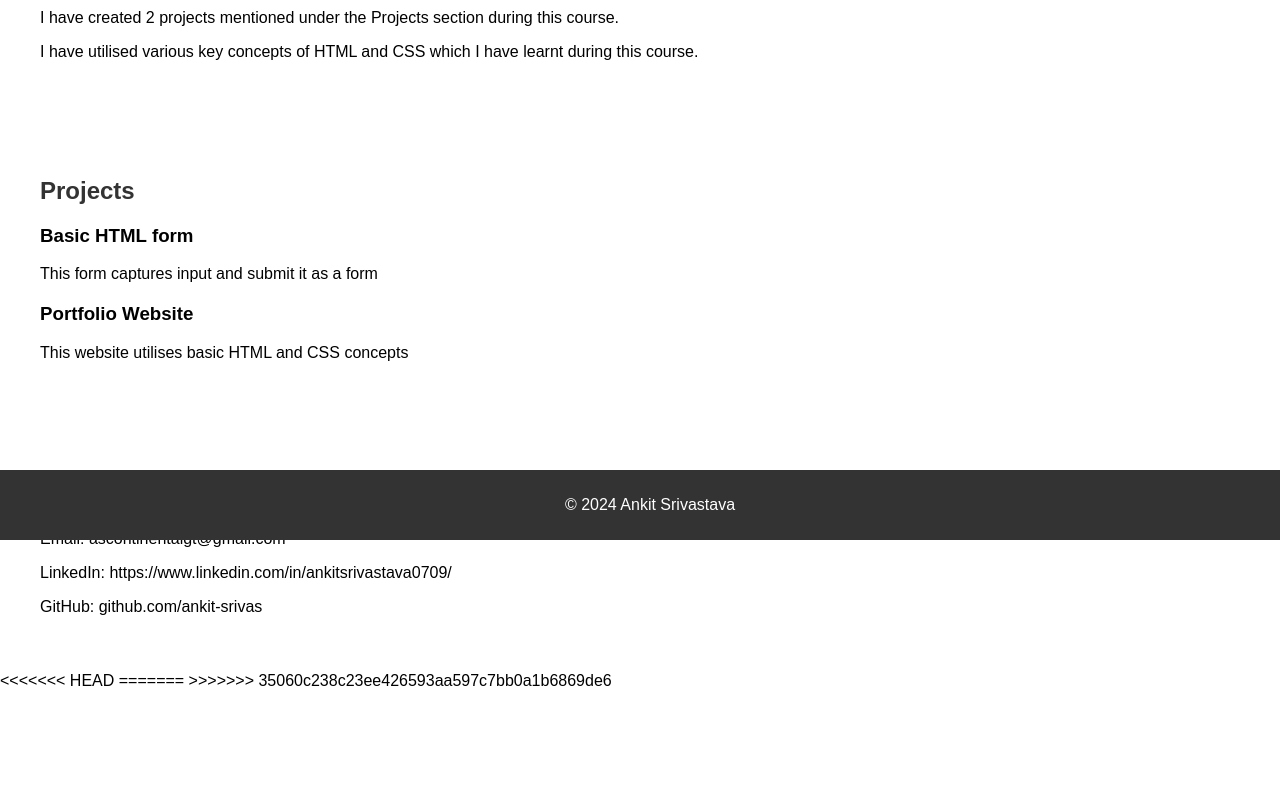
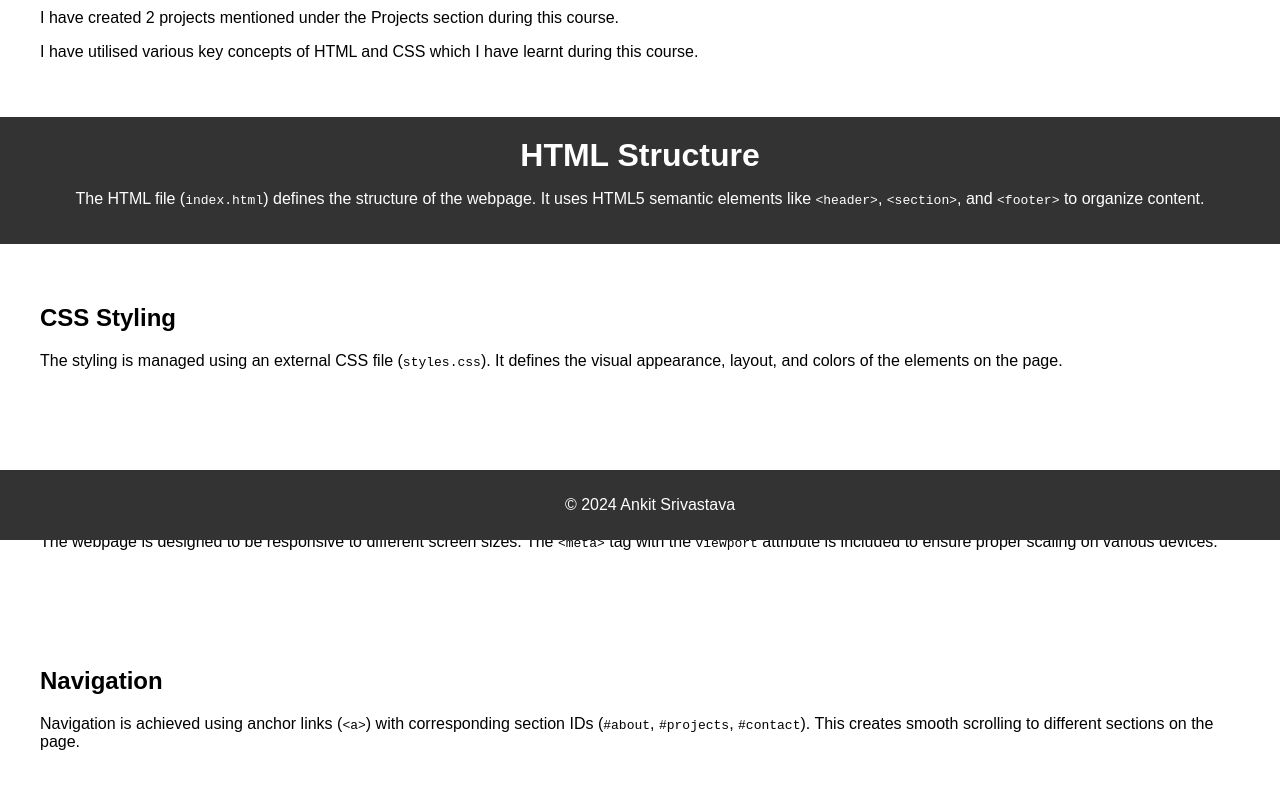
Before and after one commit to ankit-srivas/ankit-srivas.github.io, a plain HTML site: page index.html in a window 1280 px wide. Shown: the part 260-1070 px from the top of the page. Before the commit the page ends 950 px from the top, so only its background shows below. Drawn offline with Linux system fonts and the light colour scheme.

Commit message:
Update index.html

```diff
--- a/index.html
+++ b/index.html
@@ -18,6 +18,30 @@
         <p>Welcome to my portfolio! I am a passionate software and web developer...</p>
         <p>I have created 2 projects mentioned under the Projects section during this course.</p>
         <p>I have utilised various key concepts of HTML and CSS which I have learnt during this course.</p>
+    </section>
+
+    <!-- HTML Structure -->
+    <header>
+        <h1>HTML Structure</h1>
+        <p>The HTML file (<code>index.html</code>) defines the structure of the webpage. It uses HTML5 semantic elements like <code>&lt;header&gt;</code>, <code>&lt;section&gt;</code>, and <code>&lt;footer&gt;</code> to organize content.</p>
+    </header>
+
+    <!-- CSS Styling -->
+    <section>
+        <h1>CSS Styling</h1>
+        <p>The styling is managed using an external CSS file (<code>styles.css</code>). It defines the visual appearance, layout, and colors of the elements on the page.</p>
+    </section>
+
+    <!-- Responsive Design -->
+    <section>
+        <h1>Responsive Design</h1>
+        <p>The webpage is designed to be responsive to different screen sizes. The <code>&lt;meta&gt;</code> tag with the <code>viewport</code> attribute is included to ensure proper scaling on various devices.</p>
+    </section>
+
+    <!-- Navigation -->
+    <section>
+        <h1>Navigation</h1>
+        <p>Navigation is achieved using anchor links (<code>&lt;a&gt;</code>) with corresponding section IDs (<code>#about</code>, <code>#projects</code>, <code>#contact</code>). This creates smooth scrolling to different sections on the page.</p>
     </section>
 
     <section id="projects">
```
